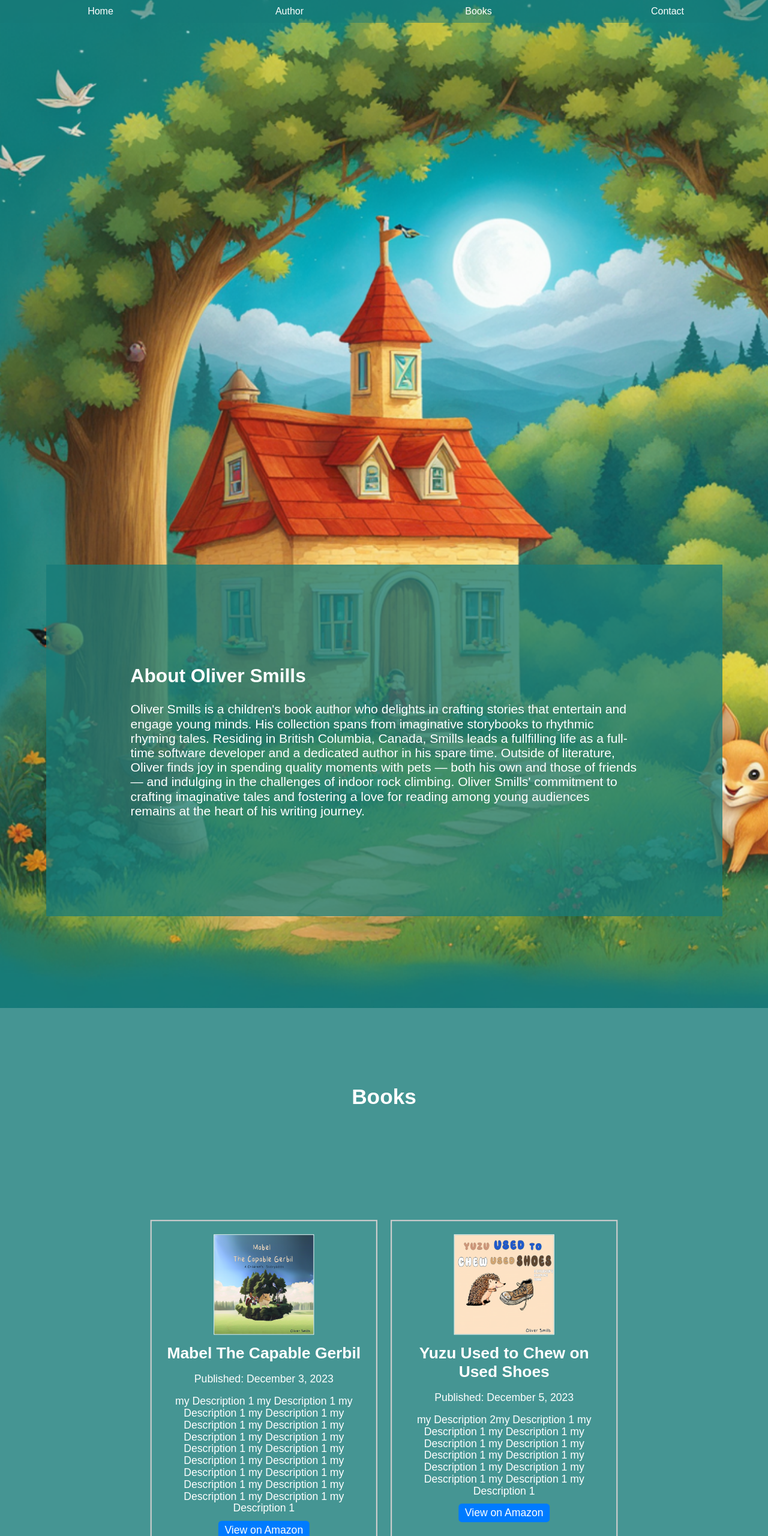
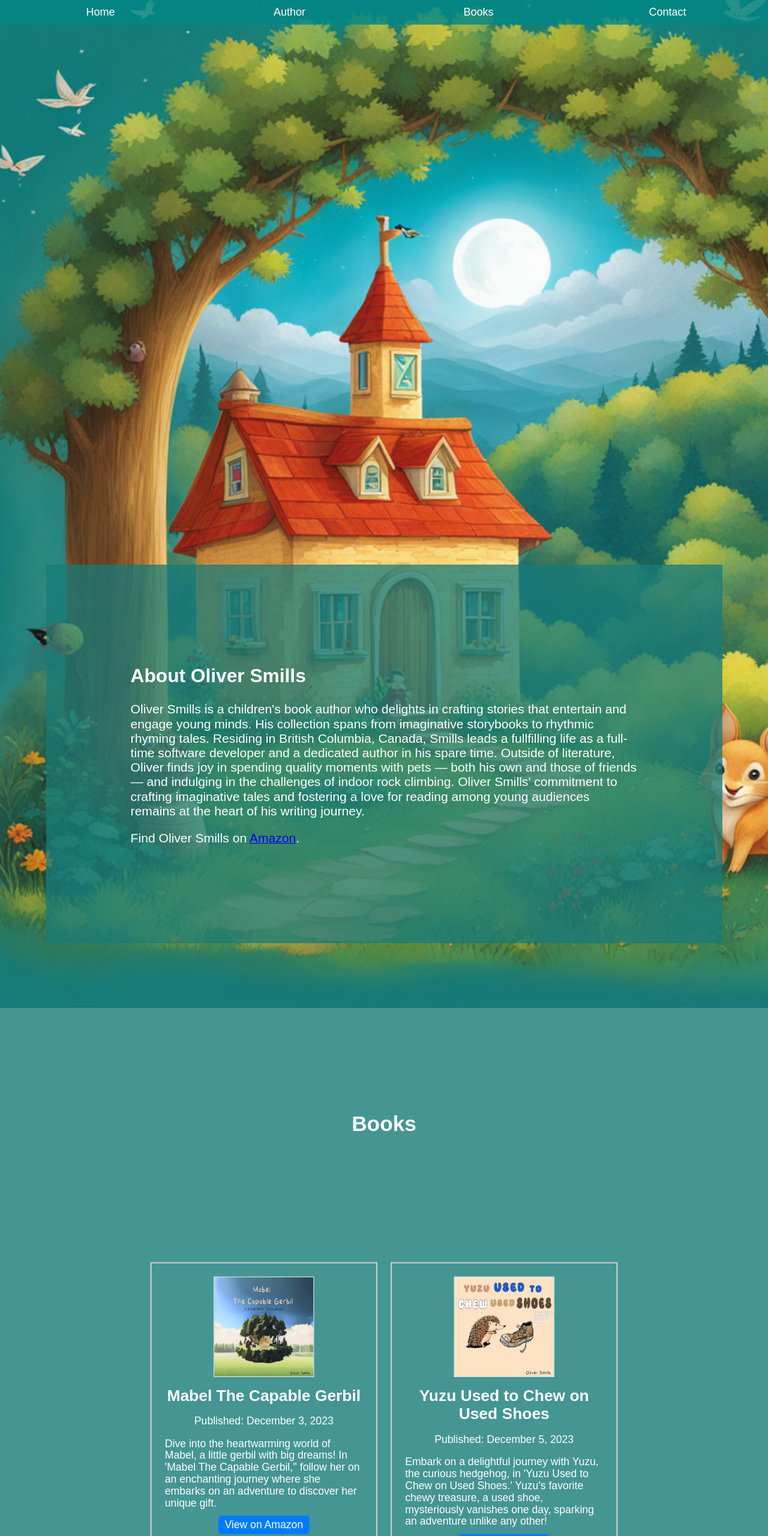
Before and after one commit to mt9304/oliver-smills, a plain HTML site: page index.html in a window 1280 px wide. Shown: the top 2560 px of the page at 60% size. Drawn offline with Linux system fonts and the light colour scheme.

Commit message:
almost done again.

```diff
--- a/index.html
+++ b/index.html
@@ -12,6 +12,14 @@
   <title>Oliver Smills | Children's Storybook Author</title>
   <link rel="stylesheet" href="style.css">
 
+  <meta name="description" content="Explore Oliver Smills' delightful children's storybooks including 'Mabel the Capable Gerbil' and 'Yuzu Used to Chew on Used Shoes'. Available as EBooks on Amazon.">
+  <!-- Open Graph Tags for social media sharing -->
+  <meta property="og:title" content="Oliver Smills - Children's Storybooks">
+  <meta property="og:description" content="Explore Oliver Smills' delightful children's storybooks including 'Mabel the Capable Gerbil' and 'Yuzu Used to Chew on Used Shoes'. Available as EBooks on Amazon.">
+  <meta property="og:image" content="https://yourwebsite.com/path/to/author-image.jpg">
+  <meta property="og:url" content="https://yourwebsite.com/oliver-smills">
+  <meta property="og:type" content="website">
+
 
   <script>
     const booksData = [
@@ -19,15 +27,15 @@
         "title" : "Mabel The Capable Gerbil",
         "publishDate" : "December 3, 2023",
         "coverImg" : "./img/MabelCover.png",
-        "description" : "my Description 1 my Description 1 my Description 1 my Description 1 my Description 1 my Description 1 my Description 1 my Description 1 my Description 1 my Description 1 my Description 1 my Description 1 my Description 1 my Description 1 my Description 1 my Description 1 my Description 1 my Description 1 my Description 1 ",
-        "amazonLink" :  "http://www.amazon.ca"
+        "description" : "Dive into the heartwarming world of Mabel, a little gerbil with big dreams! In 'Mabel The Capable Gerbil,'' follow her on an enchanting journey where she embarks on an adventure to discover her unique gift.",
+        "amazonLink" :  "https://www.amazon.com/dp/B0CPDFG9YR"
       },
       {
         "title" : "Yuzu Used to Chew on Used Shoes",
         "publishDate" : "December 5, 2023",
         "coverImg" : "./img/YuzuCover.png",
-        "description" : "my Description 2my Description 1 my Description 1 my Description 1 my Description 1 my Description 1 my Description 1 my Description 1 my Description 1 my Description 1 my Description 1 my Description 1 my Description 1 ",
-        "amazonLink" :  "http://www.amazon.ca"
+        "description" : "Embark on a delightful journey with Yuzu, the curious hedgehog, in 'Yuzu Used to Chew on Used Shoes.' Yuzu's favorite chewy treasure, a used shoe, mysteriously vanishes one day, sparking an adventure unlike any other! ",
+        "amazonLink" :  "https://www.amazon.com/dp/B0CPK9M29Q"
       }
       // Add more book objects as needed
     ];
@@ -36,7 +44,11 @@
 
 </head>
 <body>
-<div class="overlay" style="opacity: 0.9; font-size: x-large; color: white; text-align: center; padding-top: 20%; font-weight: bold;">Loading...</div>
+<div class="overlay" style="opacity: 0.9; font-size: x-large; color: white; text-align: center; padding-top: 20%; font-weight: bold;">
+    <p>Loading...</p>
+    <br>
+    <p>Scroll Down For Content</p>
+</div>
 <nav>
   <ul>
     <li><a href="#home">Home</a></li>
@@ -61,6 +73,9 @@
             Outside of literature, Oliver finds joy in spending quality moments with pets — both his own and those of friends — and indulging in the challenges of indoor rock climbing.
             Oliver Smills' commitment to crafting imaginative tales and fostering a love for reading among young audiences remains at the heart of his writing journey.
         </p>
+        <p>
+            Find Oliver Smills on <a href="https://www.amazon.com/author/oliversmills" target="_blank">Amazon</a>.
+        </p>
     </div>
   </section>
 
--- a/script.js
+++ b/script.js
@@ -76,6 +76,7 @@ document.addEventListener("DOMContentLoaded", function () {
 
         const description = document.createElement("p");
         description.textContent = book.description;
+        description.style.textAlign = "left";
         bookInfo.appendChild(description);
 
         const amazonLink = document.createElement("a");
--- a/style.css
+++ b/style.css
@@ -9,7 +9,7 @@ body {
 
   /* Navigation styles */
   nav {
-    background-color: rgba(23, 123, 120, 0.5);
+    background-color: rgb(1, 135, 134, 0.8);
     position: fixed;
     width: 100%;
     z-index: 1;
@@ -35,6 +35,7 @@ body {
     padding: 10px 20px;
     width: 100%;
     opacity: 1; /* Set initial opacity */
+    font-size: large;
 
     /* Set cursor to pointer on hover */
     cursor: pointer;
```
